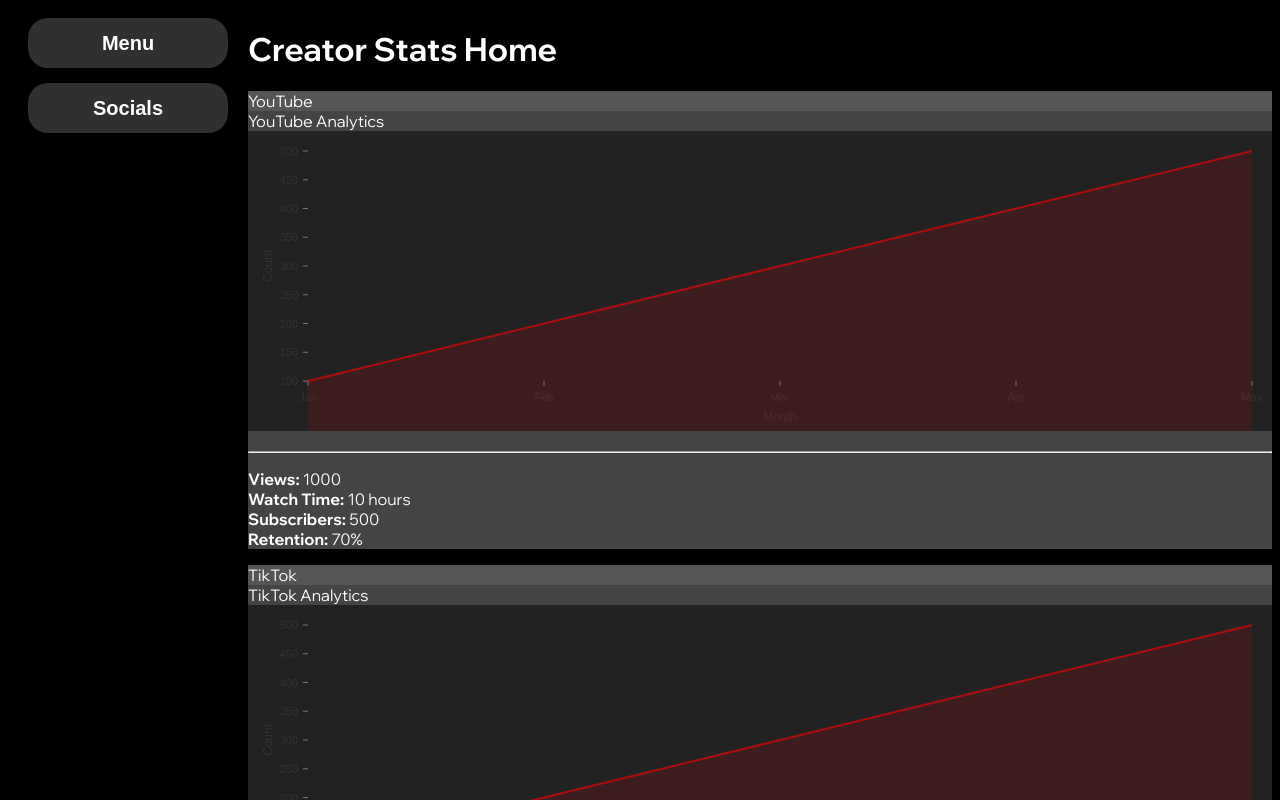
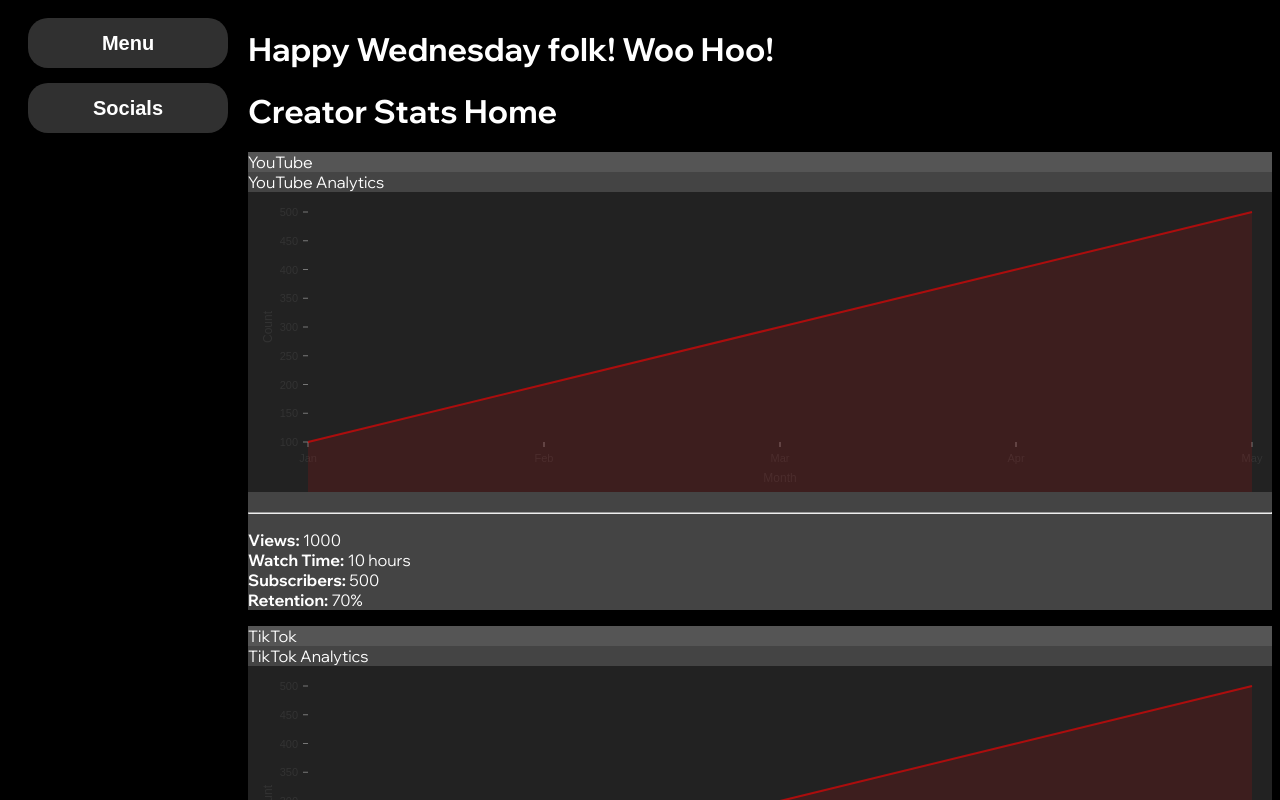
Before and after one commit to LabsParadox/Demo, a React (Create React App) app: page / in a window 1280 px wide. Shown: the top 800 px of the page. Built offline with nearby package versions, Linux system fonts and the light colour scheme.

Commit message:
Added .env, refactoring, adding google login

```diff
--- a/package.json
+++ b/package.json
@@ -45,6 +45,7 @@
   "devDependencies": {
     "@passageidentity/passage-elements": "^1.6.0",
     "@passageidentity/passage-node": "^2.2.0",
+    "@react-oauth/google": "^0.11.0",
     "concurrently": "^8.0.1",
     "gh-pages": "^5.0.0",
     "node-sass": "^7.0.3",
--- a/src/App.js
+++ b/src/App.js
@@ -1,10 +1,13 @@
 import React from 'react';
 
+import { GoogleOAuthProvider } from '@react-oauth/google';
 import MobileViewerBlocker from './components/MobileViewerBlocker';
 
 function App() {
   return (
-    <MobileViewerBlocker />
+    <GoogleOAuthProvider clientId={process.env.PARADOX_GOOGLE_CLIENT_ID}>
+      <MobileViewerBlocker />
+    </GoogleOAuthProvider>
   );
 }
 
--- /dev/null
+++ b/src/Pages/Google.jsx
@@ -0,0 +1,23 @@
+import React from 'react';
+import { GoogleLogin } from '@react-oauth/google';
+
+const responseMessage = (response) => {
+    console.log(response);
+};
+const errorMessage = (error) => {
+    console.log(error);
+};
+
+class Google extends React.Component {
+    render() {
+        return (
+            <div>
+                <h1>React Google Login</h1>
+                <GoogleLogin onSuccess={responseMessage} onError={errorMessage} />
+            </div>
+        )
+    }
+
+}
+
+export default Google;
--- a/src/Pages/Home.jsx
+++ b/src/Pages/Home.jsx
@@ -2,9 +2,26 @@
 import Dashboard from '../components/Dashboard';
 
 class Home extends React.Component {
+    constructor(props) {
+      super(props);
+      this.state = {
+        dayOfWeek: ''
+      };
+    }
+
+    componentDidMount() {
+      const days = ['Sunday', 'Monday', 'Tuesday', 'Wednesday', 'Thursday', 'Friday', 'Saturday'];
+      const date = new Date();
+      const dayOfWeek = days[date.getDay()];
+
+      this.setState({ dayOfWeek });
+    }
+
     render() {
+      const { dayOfWeek } = this.state;
         return (
             <div>
+                <h1>Happy {dayOfWeek} folk! Woo Hoo!</h1>
                 <Dashboard />
             </div>
         )
--- a/src/Pages/Login.jsx
+++ b/src/Pages/Passage.jsx
@@ -10,7 +10,7 @@
     render() {
         return (
             <div>
-                <passage-auth app-id="GyI3m3xjduAxX2W5ndQUbJ55"></passage-auth>
+                <passage-auth app-id={process.env.PARADOX_PASSAPGE_APP_ID}></passage-auth>
                 <script src="https://psg.so/web.js"></script>
             </div>
         )
--- a/src/components/MenuAndContent.js
+++ b/src/components/MenuAndContent.js
@@ -5,7 +5,8 @@
 
 import Home from '../Pages/Home';
 import About from '../Pages/About';
-import Login from '../Pages/Login';
+import Passage from '../Pages/Passage';
+import Google from '../Pages/Google';
 import Test from '../Pages/Test';
 
 const MenuAndContent = () => {
@@ -16,7 +17,8 @@
     const mainMenu = [
         ['link', '/', 'Home'],
         ['link', '/about', 'About'],
-        ['link', '/login', 'Login'],
+        ['link', '/passage', 'Passage Login'],
+        ['link', '/google', 'Google Login'],
         ['a', 'https://paradoxlabs.co', 'Paradox Website'],
       ];
 
@@ -50,8 +52,12 @@
                     <About />
                 </Route>
 
-                <Route path="/login">
-                    <Login />
+                <Route path="/passage">
+                    <Passage />
+                </Route>
+
+                <Route path="/google">
+                    <Google />
                 </Route>
 
                 <Route path="/test">
```
Also changed, not shown: 2 other files (tests, documents, lock files or other folders).
